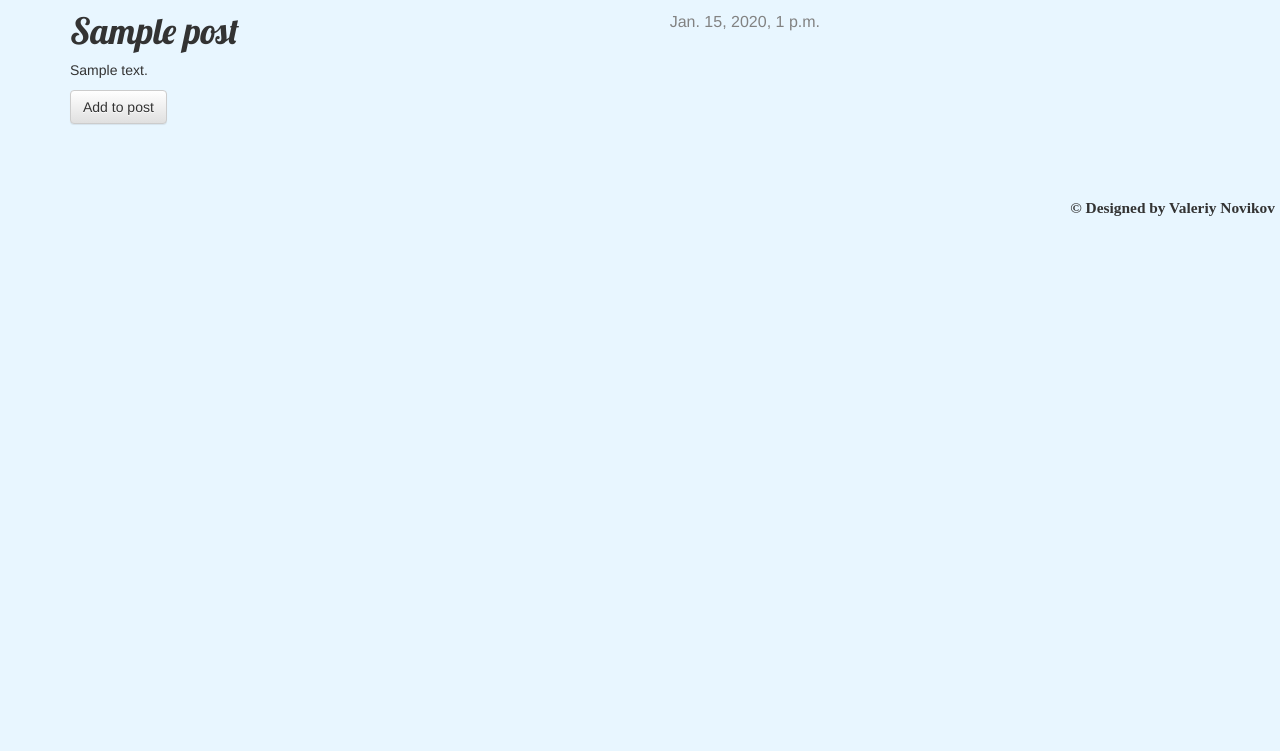
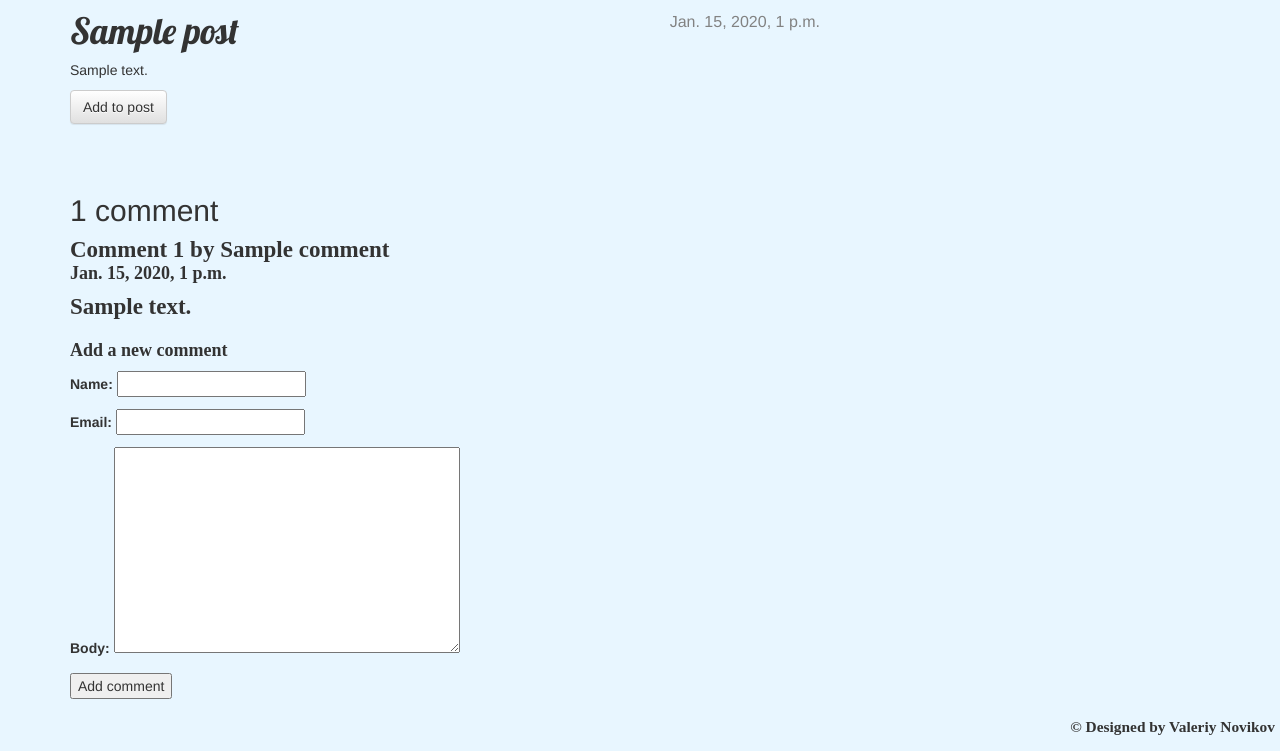
Before and after one commit to VSD025/DjangoBlog, a Django app: page /post/1/ in a window 1280 px wide. Shown: the part 186-937 px from the top of the page. Before the commit the page ends 402 px from the top, so only its background shows below. Run offline with Django 3.2, Linux system fonts and the light colour scheme; tables that the repository leaves empty hold one stand-in row (values such as "Sample post"); some libraries are stand-ins or nearby versions.

Commit message:
Added comments with some CSS for them

```diff
--- a/blog/forms.py
+++ b/blog/forms.py
@@ -1,7 +1,15 @@
 from django import forms
 from .models import Post
+from .models import Comment
 
 class PostForm(forms.ModelForm):
     class Meta:
         model = Post
         fields = ('title', 'text',)
+
+
+
+class CommentForm(forms.ModelForm):
+    class Meta:
+        model = Comment
+        fields = ('name', 'email', 'body')
--- a/blog/models.py
+++ b/blog/models.py
@@ -17,3 +17,19 @@ class Post(models.Model):
 
     def __str__(self):
         return self.title
+
+
+class Comment(models.Model):
+    post = models.ForeignKey(Post, related_name='comments')
+    name = models.CharField(max_length=80)
+    email = models.EmailField()
+    body = models.TextField()
+    created = models.DateTimeField(auto_now_add=True)
+    updated = models.DateTimeField(auto_now=True)
+    active = models.BooleanField(default=True)
+
+    class Meta:
+        ordering = ('created',)
+
+    def __str__(self):
+        return 'Comment by {} on {}'.format(self.name, self.post)
--- a/blog/static/css/blog.css
+++ b/blog/static/css/blog.css
@@ -3,7 +3,9 @@ h1 a {
         font-family: 'Lobster';
     }
 
-
+.comment{
+     font: bold 23px segoe script;
+}
 
 .body {
         padding-left: 15px;
@@ -48,6 +50,9 @@ h3 {
     font-size: 12pt;
     }
 
+.ncy {
+    font:bold 18px segoe script;
+}
 .save {
     float: right;
     }
@@ -131,3 +136,42 @@ h3 {
     position: relative;
     left: 300px;
 }
+
+
+
+.button22 {
+  position: relative;
+  display: inline-block;
+  width: 6em;
+  height: 2.5em;
+  line-height: 2.4em;
+  vertical-align: middle;
+  text-align: center;
+  text-decoration: none;
+  user-select: none;
+  color: #000;
+  outline: none;
+  border: 1px solid rgba(110,121,128,.8);
+  border-top-color: rgba(0,0,0,.3);
+  border-radius: 5px;
+  background: rgb(206, 220, 231) linear-gradient(rgb(206,220,231), rgb(89,106,114));
+  box-shadow:
+   0 -1px rgba(10,21,28,.9) inset,
+   0 1px rgba(255,255,255,.5) inset;
+}
+.button22:hover {
+  background: linear-gradient(#d2dfea, #71828c);
+}
+.button22:active {
+  line-height: 2.6em;
+  background: linear-gradient(#bac6cf, #c5d3de 20%, #71828c);
+  box-shadow: 0 -1px rgba(255,255,255,.4) inset;
+}
+.button22:before {
+  content: "";
+  position: absolute;
+  top: -10px; right: -10px; bottom: -10px; left: -10px;
+  z-index: -1;
+  border-radius: 8px;
+  background: linear-gradient(rgba(200,200,200,.5), rgba(240,240,240,.5));
+}
--- a/blog/templates/blog/post_detail.html
+++ b/blog/templates/blog/post_detail.html
@@ -13,4 +13,33 @@
                 <span class="button icon .add">Add to post</span>
             </a>
         </div>
+        <div class = 'comments'>
+            {% with comments.count as total_comments %}
+            <h2>
+                {{ total_comments }} comment{{ total_comments|pluralize }}
+            </h2>
+        {% endwith %}
+
+        {% for comment in comments %}
+        <div class="comment">
+                Comment {{ forloop.counter }} by {{ comment.name }}
+                <p class="ncy">{{ comment.created }}</p>
+            </p>
+        <p class="ncy">{{ comment.body|linebreaks }}</p>
+        </div>
+    {% empty %}
+        <p class ='ncy'>There are no comments yet.</p>
+    {% endfor %}
+
+    {% if new_comment %}
+        <h2 class = 'ncy'>Your comment has been added.</h2>
+    {% else %}
+        <h2 class = 'ncy'>Add a new comment</h2>
+        <form action="." method="post">
+        {{ comment_form.as_p }}
+        {% csrf_token %}
+        <p><input type="submit" value="Add comment" class = 'button22'></p>
+        </form>
+    {% endif %}
+        </div>
     {% endblock %}
--- a/blog/views.py
+++ b/blog/views.py
@@ -1,19 +1,30 @@
 from django.shortcuts import render
 from django.utils import timezone
-from .models import Post
+from .models import Post,Comment
 from django.shortcuts import render, get_object_or_404
 from .forms import PostForm
 from django.shortcuts import redirect
-
+from .forms import PostForm, CommentForm
 
 
 def post_list(request):
 	posts = Post.objects.filter(published_date__lte=timezone.now()).order_by('published_date')
 	return render(request,'blog/post_list.html',{'posts':posts})
 
-def post_detail(request, pk):
-    post = get_object_or_404(Post, pk=pk)
-    return render(request, 'blog/post_detail.html', {'post': post})
+def post_detail(request,pk):
+	post = get_object_or_404(Post, pk=pk)
+	comments = post.comments.filter(active=True)
+	if request.method == "POST":
+		comment_form = CommentForm(data=request.POST)
+		if comment_form.is_valid():
+			new_comment = comment_form.save(commit=False)
+			new_comment.post = post
+			new_comment.save()
+			return redirect('post_detail',pk=post.pk)
+	else:
+		comment_form = CommentForm()
+	return render(request,'blog/post_detail.html',{'post': post,'comments': comments,'comment_form': comment_form})
+
 
 def post_new(request):
         if request.method == "POST":
```
Also changed, not shown: blog/admin.py (+8 -1 lines), blog/migrations/0003_comment.py (added).
